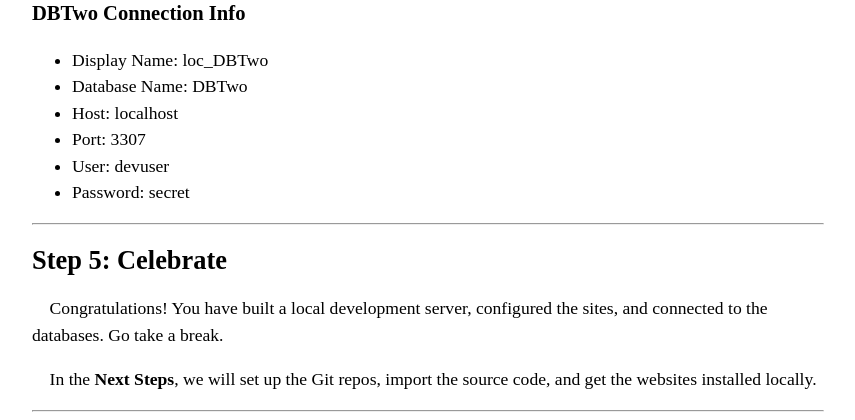
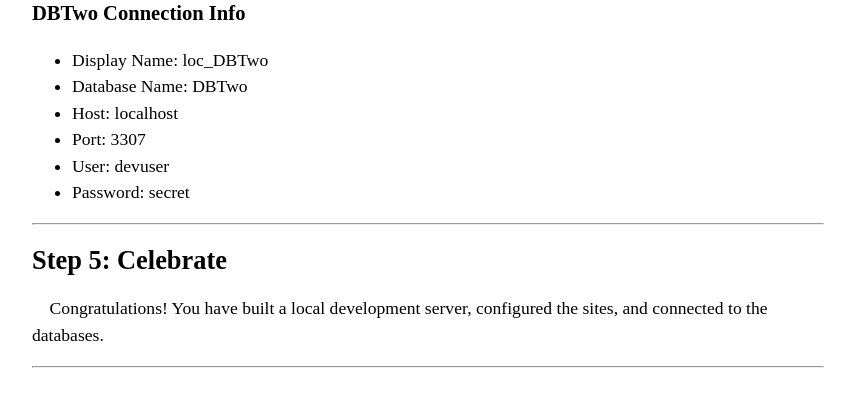
Before and after one commit to bravepinata/docker-lemp, a PHP site: page / in a window 1280 px wide. Shown: the part 1137-1557 px from the top of the page, without its empty margins (212-1067 px from the left). After the commit the page ends 1505 px from the top, so only its background shows below. Run offline with PHP 8.4, Linux system fonts and the light colour scheme.

Commit message:
update readme instructions

```diff
--- a/src/public/inc/html/60-instructions.php
+++ b/src/public/inc/html/60-instructions.php
@@ -2,12 +2,7 @@
 
 <p>
     &emsp;Congratulations! You have built a local development server, configured the sites,
-    and connected to the databases. Go take a break.
-</p>
-
-<p>
-    &emsp;In the <strong>Next Steps</strong>, we will set up the Git repos, import the source
-    code, and get the websites installed locally.
+    and connected to the databases.
 </p>
 
 <hr/>
```
